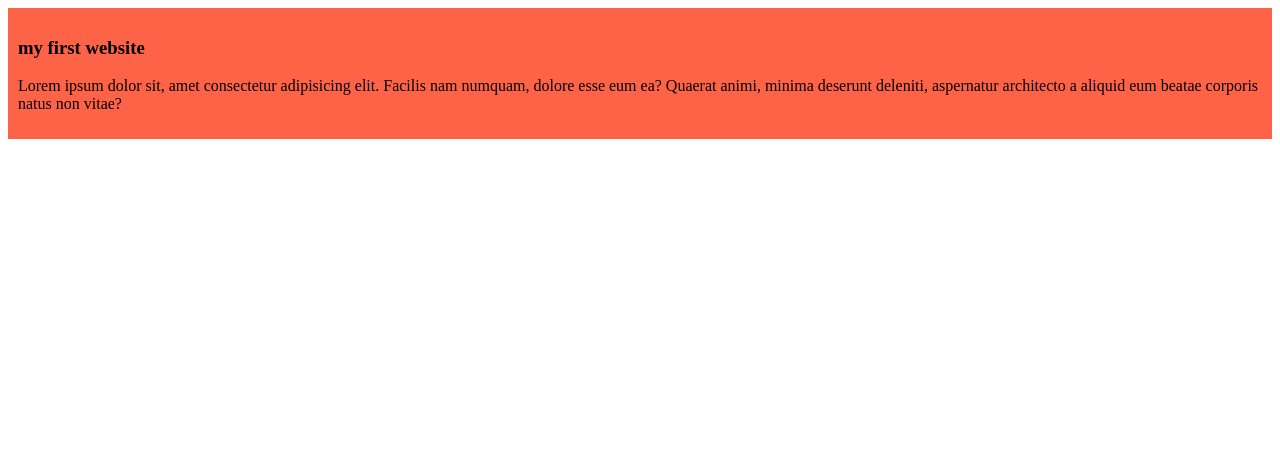
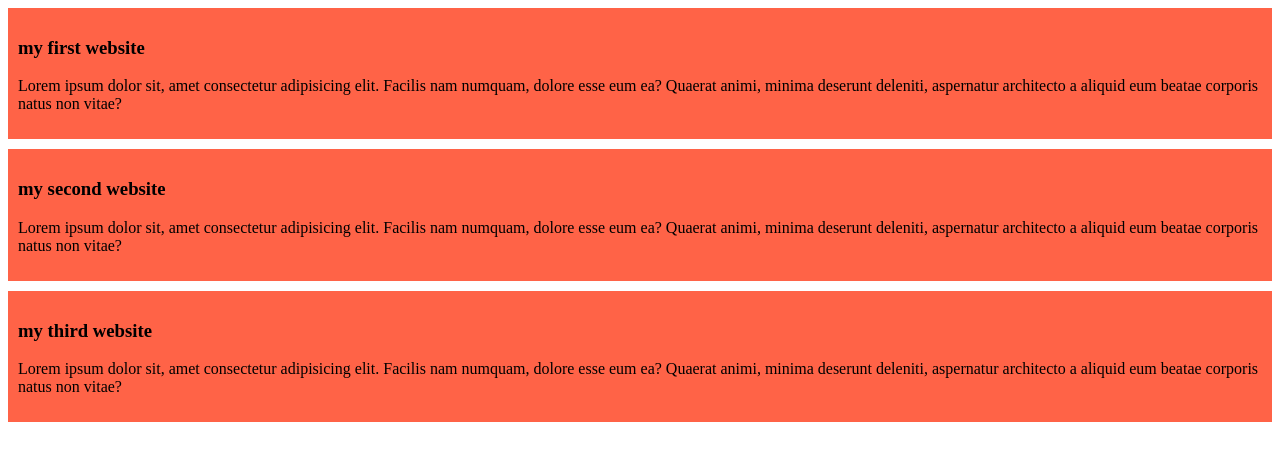
Before and after one commit to TakwaRahman/my-simple-website, a plain HTML site: page index.html in a window 1280 px wide. Drawn offline with Linux system fonts and the light colour scheme.

Commit message:
added the second and the third blog

```diff
--- a/index.html
+++ b/index.html
@@ -11,5 +11,13 @@
         <h3>my first website</h3>
         <p>Lorem ipsum dolor sit, amet consectetur adipisicing elit. Facilis nam numquam, dolore esse eum ea? Quaerat animi, minima deserunt deleniti, aspernatur architecto a aliquid eum beatae corporis natus non vitae?</p>
     </div>
+    <div>
+        <h3>my second website</h3>
+        <p>Lorem ipsum dolor sit, amet consectetur adipisicing elit. Facilis nam numquam, dolore esse eum ea? Quaerat animi, minima deserunt deleniti, aspernatur architecto a aliquid eum beatae corporis natus non vitae?</p>
+    </div>
+    <div>
+        <h3>my third website</h3>
+        <p>Lorem ipsum dolor sit, amet consectetur adipisicing elit. Facilis nam numquam, dolore esse eum ea? Quaerat animi, minima deserunt deleniti, aspernatur architecto a aliquid eum beatae corporis natus non vitae?</p>
+    </div>
 </body>
 </html>
--- a/styles/bloggit.css
+++ b/styles/bloggit.css
@@ -1,4 +1,5 @@
 div{
     background-color: tomato;
     padding: 10px;
+    margin-bottom: 10px;
 }
```
